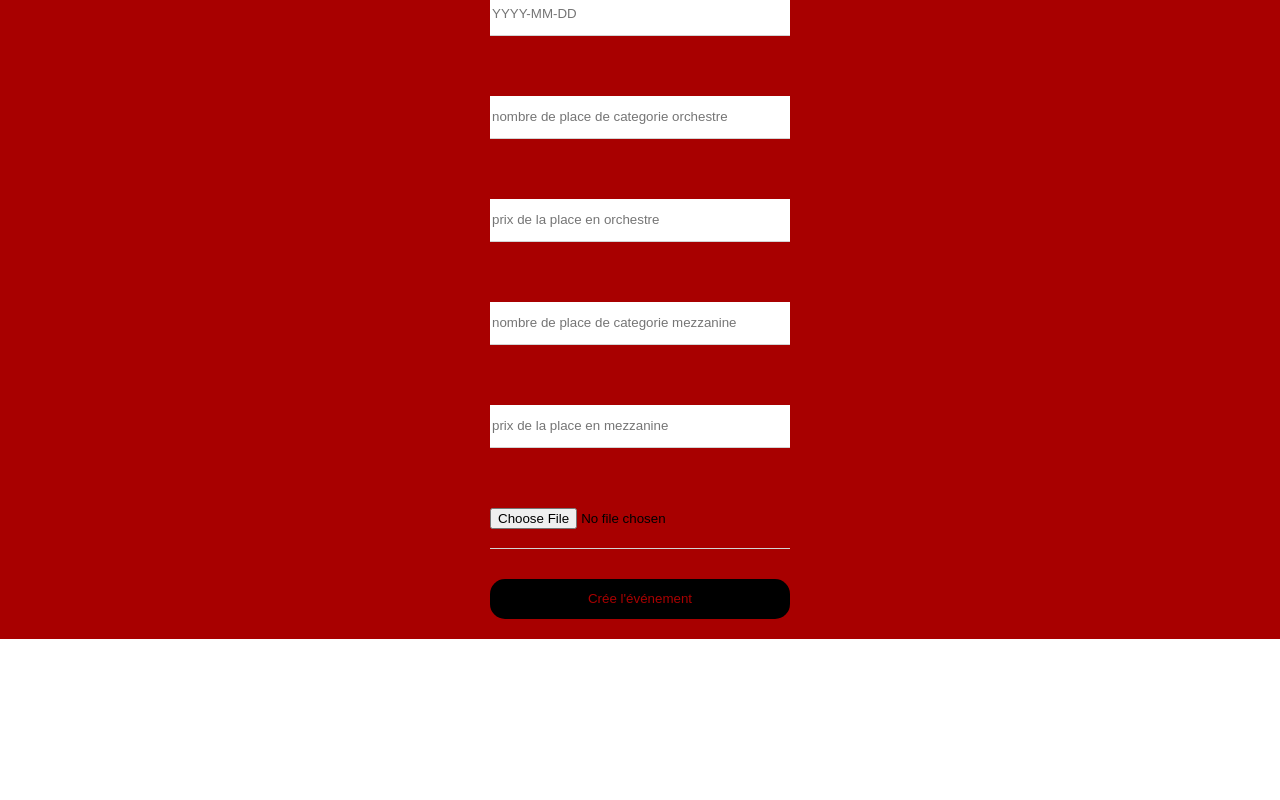
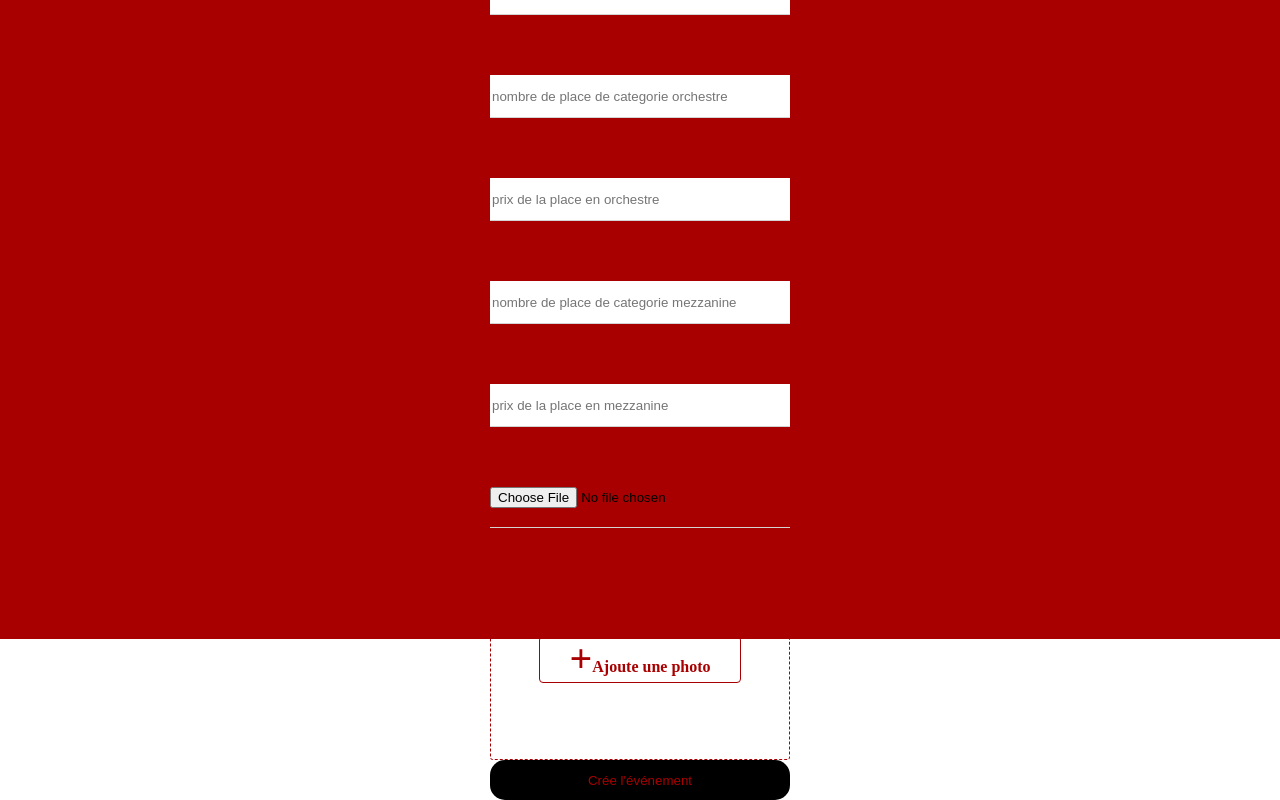
Before and after one commit to CONSTANST/OlympiaFront, a React (Create React App) app: page /eventToPublish in a window 1280 px wide. Shown: the part 337-1137 px from the top of the page. Before the commit the page ends 976 px from the top, so only its background shows below. Built offline with nearby package versions, Linux system fonts and the light colour scheme.

Commit message:
added preview

```diff
--- a/src/App.css
+++ b/src/App.css
@@ -1,6 +1,6 @@
 .App {
   text-align: center;
-  background-color: darkred;
+  background-color: rgb(168, 0, 0);
   height: 100vh;
   width: 100vw;
 }
@@ -81,3 +81,61 @@ Event /// /*/
   padding: 30px;
   gap: 30px;
 }
+/*/////////////////////////////////////////////////////////*/
+/*/ ////////////////////////////////////////////////////////*/
+/*/////////////////////////////////////////////////////////*/
+/*/
+preview /// /*/
+/*/////////////////////////////////////////////////////////*/
+/*/ ////////////////////////////////////////////////////////*/
+
+.preview-image {
+  border: 1px #ebedee dashed;
+  border-radius: 3px;
+  height: 200px;
+  display: flex;
+  align-items: center;
+}
+.preview-image img {
+  height: 90%;
+  margin: 0 10px;
+}
+.remove-img-button {
+  position: relative;
+  color: black;
+  background-color: white;
+  right: 60px;
+  bottom: 70px;
+  height: 25px;
+  line-height: 25px;
+  width: 30px;
+  border-radius: 10px;
+  text-align: center;
+  font-weight: 700;
+  cursor: pointer;
+}
+.preview-without {
+  border: 1px rgb(168, 0, 0) dashed;
+  border-radius: 3px;
+  height: 200px;
+  display: flex;
+  justify-content: center;
+  align-items: center;
+}
+.input-design-default {
+  display: flex;
+  align-items: center;
+  justify-content: center;
+  border: 1px solid rgb(168, 0, 0);
+  border-radius: 4px;
+  height: 45px;
+  width: 200px;
+}
+.label-file {
+  cursor: pointer;
+  color: rgb(168, 0, 0);
+  font-weight: bold;
+}
+.input-sign {
+  font-size: 40px;
+}
--- a/src/page/Event/EventToPublish.js
+++ b/src/page/Event/EventToPublish.js
@@ -107,6 +107,29 @@ const EventToPublish = () => {
             setPreview(URL.createObjectURL(event.target.files[0]));
           }}
         />
+        {preview ? (
+          <div className="preview-image">
+            <img src={preview} alt="pré-visualisation" />
+            <div
+              className="remove-img-button"
+              onClick={() => {
+                setPreview("");
+              }}
+            >
+              X
+            </div>
+          </div>
+        ) : (
+          <div className="preview-without">
+            <div className="input-design-default">
+              <label htmlFor="file" className="label-file">
+                <span className="input-sign">+</span>
+                <span>Ajoute une photo</span>
+              </label>
+            </div>
+          </div>
+        )}
+
         <button type="submit">Crée l'événement</button>
       </form>
     </div>
--- a/src/page/Event/ModifyEvent.js
+++ b/src/page/Event/ModifyEvent.js
@@ -30,6 +30,7 @@ const ModifyEvent = () => {
         `http://localhost:3000/event/modify/${params.id}`,
         eventModified
       );
+      console.log(response);
     } catch (error) {
       console.log(error.response.data.message);
     }
--- a/src/page/Tickets/TicketsBook.js
+++ b/src/page/Tickets/TicketsBook.js
@@ -4,7 +4,7 @@ import {useParams} from "react-router-dom";
 
 const TicketBooK = () => {
   const {id} = useParams();
-  const [events, setEvents] = useState([]);
+
   const [seats, setSeats] = useState(1);
   const [category, setCategory] = useState("orchestre");
   const [mail, setMail] = useState("");
@@ -20,7 +20,7 @@ const TicketBooK = () => {
         mail,
         username,
       });
-      setEvents(response.data);
+      console.log(response);
     } catch (error) {
       console.error(error);
     }
--- a/src/page/User/Login.js
+++ b/src/page/User/Login.js
@@ -7,7 +7,7 @@ const Login = () => {
   const [email, setEmail] = useState("");
   const [password, setPassword] = useState("");
   const [errorMessage, setErrorMessage] = useState(null);
-  const [isLoading, setIsLoading] = useState(false);
+  // const [isLoading, setIsLoading] = useState(false);
 
   const navigate = useNavigate();
   const handleSubmit = async (event) => {
@@ -25,7 +25,7 @@ const Login = () => {
     } catch (error) {
       if (error.response.status === 401 || error.response.status === 400) {
         setErrorMessage("Mauvais email et/ou mot de passe");
-        setIsLoading(false);
+        // setIsLoading(false);
       }
     }
   };
```
